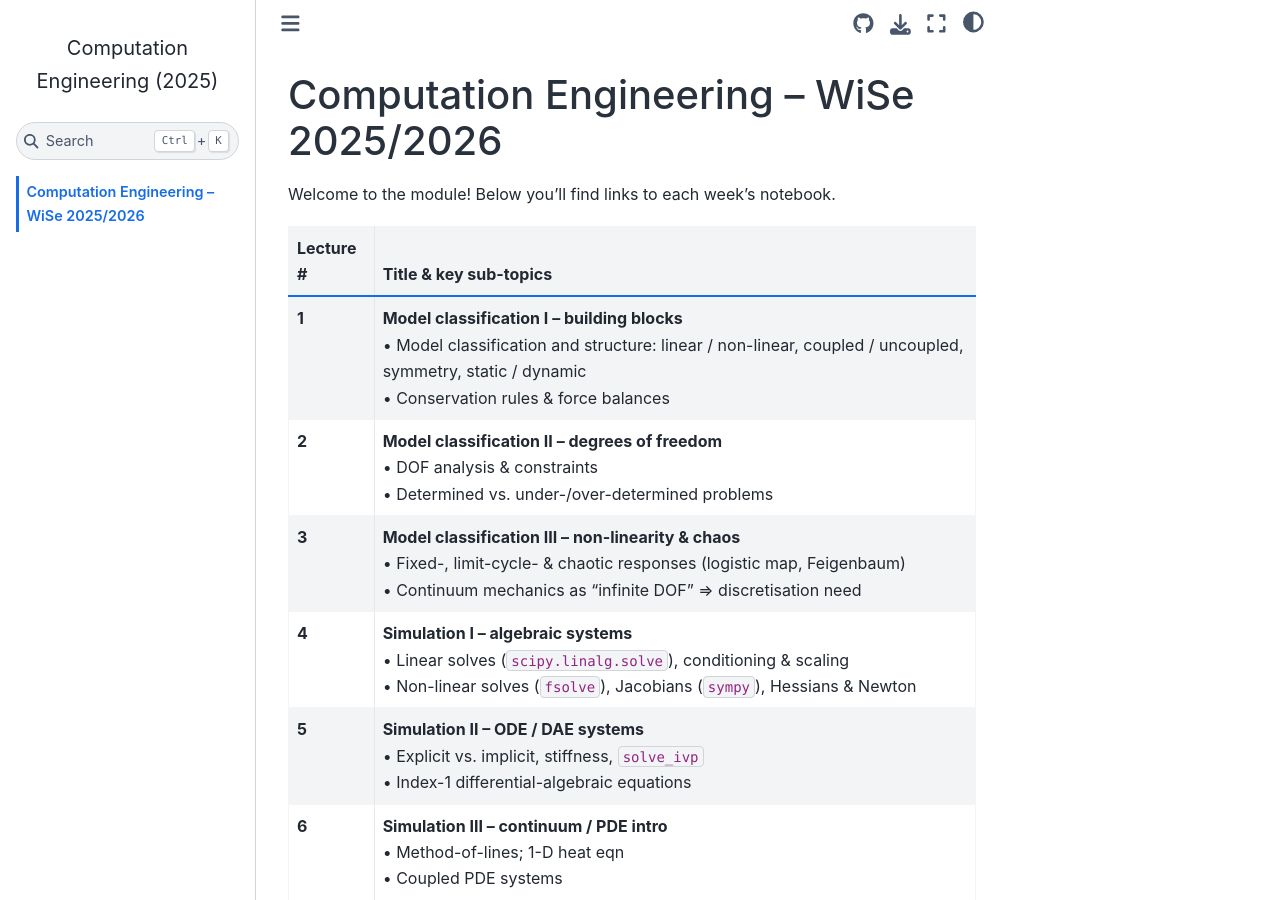
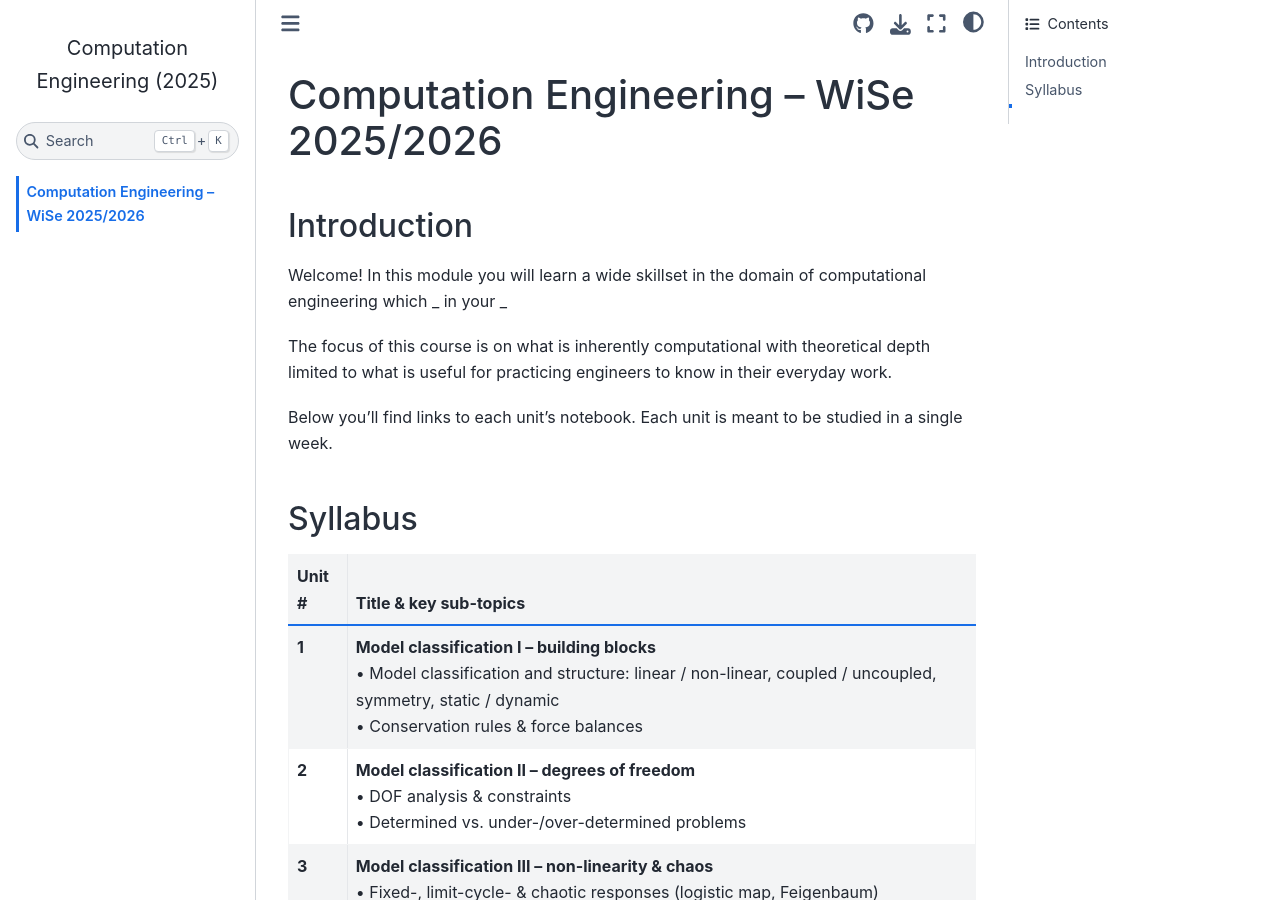
Before and after one commit to Leibniz-IWT/comp_eng, a Jupyter Book: the page built from intro.md, in a window 1280 px wide and 900 px high. Built offline with Jupyter Book 1.0.4 settings and Sphinx 7.4.7 and the Sphinx Book theme 1.1.4, drawn with Linux system fonts in a browser that asks for light colours; pages that are not in the unit, such as notebooks, are missing from menus.

Commit message:
Update intro.md

````diff
--- a/intro.md
+++ b/intro.md
@@ -4,9 +4,18 @@ title: Computation Engineering – WiSe 2025/2026
 
 # Computation Engineering – WiSe 2025/2026
 
-Welcome to the module!  Below you’ll find links to each week’s notebook.
+## Introduction
 
-| Lecture # | Title & key sub-topics |
+Welcome! In this module you will learn a wide skillset in the domain of computational engineering which _ in your _
+
+The focus of this course is on what is inherently computational with theoretical depth limited to what is useful for practicing engineers to know in their everyday work.
+
+Below you’ll find links to each unit's notebook. Each unit is meant to be studied in a single week.
+
+
+## Syllabus
+
+| Unit # | Title & key sub-topics |
 |-----------|-----------------------|
 | **1** | **{doc}`Model classification I – building blocks <notebooks/01_model-classification>`**<br>• Model classification and structure: linear / non-linear, coupled / uncoupled, symmetry, static / dynamic<br>• Conservation rules & force balances |
 | **2** | **{doc}`Model classification II – degrees of freedom <notebooks/02_dof-analysis>`**<br>• DOF analysis & constraints<br>• Determined vs. under-/over-determined problems |
@@ -23,7 +32,7 @@ Welcome to the module!  Below you’ll find links to each week’s notebook.
 | **13** | **{doc}`Control IV – reinforcement-learning foundations <notebooks/13_control-rl-foundations>`**<br>• MDPs, value & policy functions<br>• Tabular & deep Q-learning, actor-critic<br>• Safety envelopes & reward shaping |
 | **14** | **{doc}`RL-based orbit station-keeping <notebooks/14_rl-station-keeping>`**<br>• Problem statement & environment definition<br>• Agent training, evaluation, fuel trade-off<br>• Frontiers: hierarchical RL, onboard edge compute |
 
-
+##
 
 ```{contents}
 :local:
````
